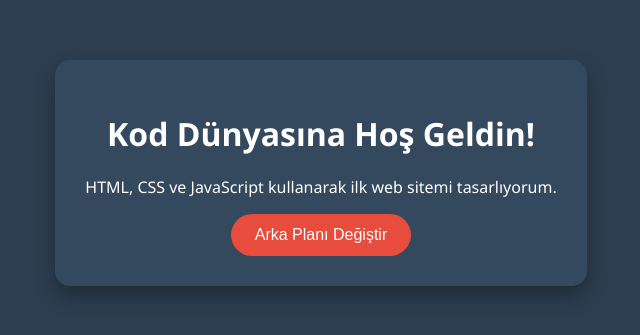
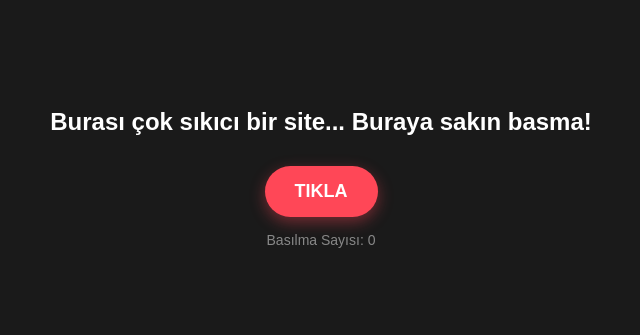
Before and after one commit to yusufzerenaa-dot/Site, a plain HTML site: page index.html in a window 1280 px wide. Shown: the part 227-562 px from the top of the page, without its empty margins (319-959 px from the left). Drawn offline with Linux system fonts and the light colour scheme.

Commit message:
Sıkıcı site

```diff
--- a/index.html
+++ b/index.html
@@ -3,17 +3,115 @@
 <head>
     <meta charset="UTF-8">
     <meta name="viewport" content="width=device-width, initial-scale=1.0">
-    <title>İlk Web Sitem</title>
-    <link rel="stylesheet" href="style.css">
+    <title>⚠️ SIKICI SİTE ⚠️</title>
+    <style>
+        body {
+            font-family: 'Arial', sans-serif;
+            background-color: #1a1a1a;
+            color: #ffffff;
+            text-align: center;
+            margin: 0;
+            padding: 0;
+            height: 100vh;
+            display: flex;
+            flex-direction: column;
+            justify-content: center;
+            align-items: center;
+            overflow: auto; /* Kaydırma çubukları çıksın diye */
+        }
+        #MetinKutusu {
+            font-size: 24px;
+            font-weight: bold;
+            margin-bottom: 20px;
+            padding: 10px;
+            max-width: 80%;
+        }
+        #GıcıkButon {
+            background-color: #ff4757;
+            color: white;
+            border: none;
+            padding: 15px 30px;
+            font-size: 18px;
+            font-weight: bold;
+            border-radius: 50px;
+            cursor: pointer;
+            box-shadow: 0 5px 15px rgba(255, 71, 87, 0.4);
+            transition: all 0.2s ease;
+            position: relative; /* Hareket edebilmesi için */
+        }
+        #Sayac {
+            font-size: 14px;
+            color: #888;
+            margin-top: 15px;
+        }
+        #OdulGorseli {
+            display: none;
+            width: 300px;
+            margin-top: 20px;
+            border-radius: 15px;
+            box-shadow: 0 0 20px #00ff88;
+        }
+    </style>
 </head>
 <body>
 
-    <div class="card">
-        <h1>Kod Dünyasına Hoş Geldin!</h1>
-        <p>HTML, CSS ve JavaScript kullanarak ilk web sitemi tasarlıyorum.</p>
-        <button id="renkButonu">Arka Planı Değiştir</button>
-    </div>
+    <div id="MetinKutusu">Burası çok sıkıcı bir site... Buraya sakın basma!</div>
 
-    <script src="script.js"></script>
+    <button id="GıcıkButon" onclick="butonaBasildi()">TIKLA</button>
+
+    <div id="Sayac">Basılma Sayısı: <span id="skor">0</span></div>
+
+    <img id="OdulGorseli" src="https://api.dicebear.com/7.x/bottts/svg?seed=champion" alt="Ödül">
+
+    <script>
+        let sayac = 0;
+        const buton = document.getElementById('GıcıkButon');
+        const metin = document.getElementById('MetinKutusu');
+        const skorEkrani = document.getElementById('skor');
+        const odul = document.getElementById('OdulGorseli');
+
+        function butonaBasildi() {
+            sayac++;
+            skorEkrani.innerText = sayac;
+
+            if (sayac === 5) {
+                metin.innerText = "Ya basma şu butona falan işte...";
+            }
+            else if (sayac === 10) {
+                metin.innerText = "Burası çok sıkıcı! Strese girdin, gitmen lazım buradan! 😡";
+                // Butonu çok uzağa fırlat (sağa ve aşağıya), kullanıcı kaydırarak arasın!
+                buton.style.position = 'absolute';
+                buton.style.left = '1500px';
+                buton.style.top = '1200px';
+                metin.innerHTML += "<br><br><i>(Hadi bul bulabilirsen, yana kaydır!)</i>";
+            }
+            else if (sayac === 11) {
+                // Tekrar ortaya yakın ama gıcık bir yere alalım
+                buton.style.position = 'relative';
+                buton.style.left = '0px';
+                buton.style.top = '0px';
+                metin.innerText = "Nasıl buldun lan onu? Neyse, basma artık!";
+            }
+            else if (sayac === 20) {
+                metin.innerText = "Bak hala basıyor... İnatçı mısın nesin?";
+            }
+            else if (sayac === 50) {
+                metin.innerText = "Yarı yol bitti ama asla 100 yapamazsın, bence vazgeç.";
+            }
+            else if (sayac === 80) {
+                metin.innerText = "Eline ne geçecek sanki? Az kaldı ama vermeyeceğim ödülü!";
+            }
+            else if (sayac === 95) {
+                metin.innerText = "Şaka şaka, son 5 tık! Geliyor gelmekte olan...";
+            }
+            else if (sayac >= 100) {
+                metin.innerText = "🏆 TEBRİKLER! Büyük ödülü kazandın! Sen gerçek bir kralsın! 🏆";
+                metin.style.color = "#00ff88";
+                buton.style.display = "none"; // Butonu gizle
+                odul.style.display = "block"; // Ödülü göster
+            }
+        }
+    </script>
+
 </body>
 </html>
```
